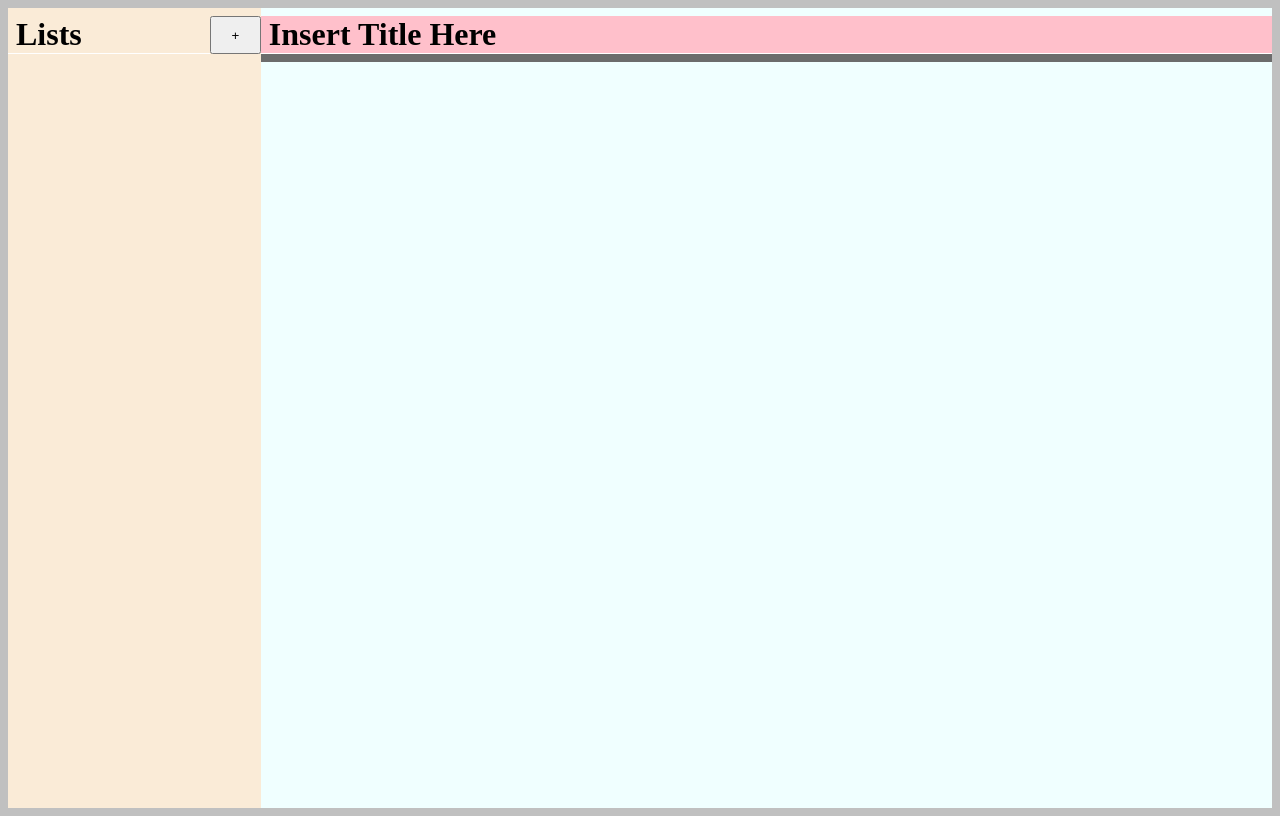
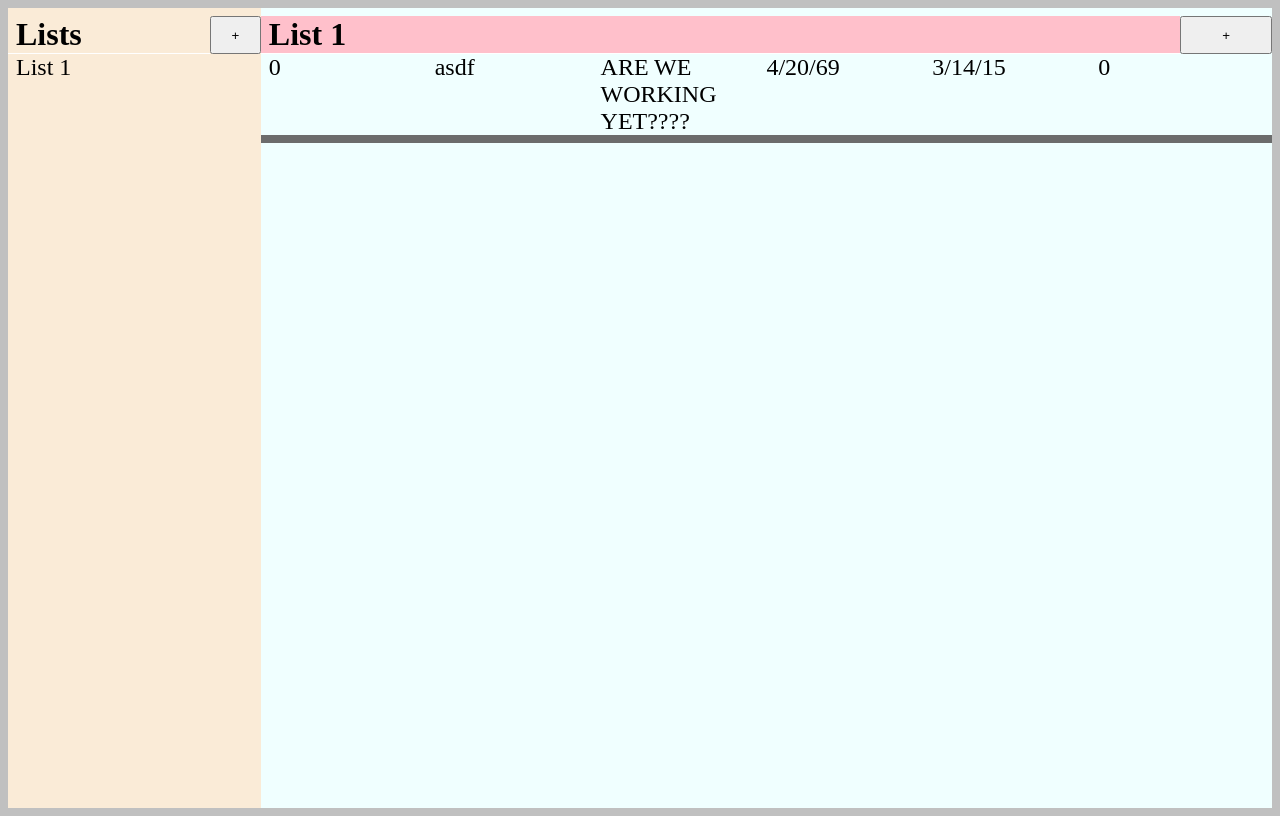
Before and after one commit to Skepticpunk/todo, a website built with webpack: page src/index.html in a window 1280 px wide. Built offline with nearby package versions, Linux system fonts and the light colour scheme.

Commit message:
expanded new list type, added styling

```diff
--- a/src/index.html
+++ b/src/index.html
@@ -4,11 +4,14 @@
       <div id="listsHeader">
         <h1>Lists</h1>
         <button>+</button>
-        <div id="toDoLists"></div>
       </div>
+      <div id="toDoLists"></div>
     </div>
     <div id="toDo">
-      <h1 id="toDoTitle">Insert Title Here</h1>
+      <div id="toDoHeader">
+        <h1 id="toDoTitle">Insert Title Here</h1>
+        <button>+</button>
+      </div>
       <div id="toDoEntries"></div>
       <div id="toDoDesc"></div>
     </div>
--- a/src/index.js
+++ b/src/index.js
@@ -1,26 +1,31 @@
 import "./page.css";
 
 class toDoEntry {
-  constructor( title, desc, date, priority ) {
+  constructor( priority, title, description, dateAdded, dueDate) {
+    this.#priority = priority;
     this.#title = title;
-    this.#description = desc;
-    this.#dueDate = date,
-    this.#priority = priority; };
+    this.#description = description;
+    this.#dateAdded = dateAdded;
+    this.#dueDate = dueDate; };
+  #priority = 0;
   #title = "Title";
   #description = "Description";
-  #dueDate = "1/1/1900";
-  #priority = 0;
+  #dateAdded = "1/1/1900";
+  #dueDate = "12/31/2099";
   #status = 0;
   getTitle() { return this.#title };
   setTitle( newTitle ) { this.#title = newTitle };
   getDesc() { return this.#description };
   setDesc( newDesc ) { this.#description = newDesc };
-  getDate() { return this.#dueDate };
-  setDate( newDate ) { this.#dueDate = newDate };
+  getAdded() { return this.#dateAdded; }
+  setAdded( newAdded ) { this.#dateAdded = newAdded }
+  getDue() { return this.#dueDate };
+  setDue( newDue ) { this.#dueDate = newDue };
   getPriority() { return this.#priority };
   setPriority( newPriority ) { this.#priority = newPriority };
   getStatus() { return this.#status };
-  setStatus( newStatus ) { this.#status = newStatus }; };
+  setStatus( newStatus ) { this.#status = newStatus };
+};
 class toDoList {
   constructor( title ) { this.#title = title };
   #list = [];
@@ -34,7 +39,8 @@ class toDoList {
     this.#list.splice( entry, 1 );
     this.#list.splice( position - 1, 0, targetEntry ); };
   getTitle() { return this.#title }
-  setTitle( newTitle ) { this.#title = newTitle; } };
+  setTitle( newTitle ) { this.#title = newTitle; }
+};
 class listDisplay {
   constructor( parentNode, headerNode, list ) {
     this.#parent = parentNode;
@@ -55,27 +61,45 @@ class listDisplay {
     this.#parent.textContent = "";
     this.#header.textContent = this.#list.getTitle();
     this.#list.getList().forEach( ( entry ) => {
-      if ( !type ) {
-        this.#parent.append( entry.getTitle() ); }
-      else if ( listType == entry ) {
-        entryCell = document.createElement("div");
-        entryCell.id = "#firstCell";
-        this.#parent.append( entryCell ); }; } ); }; };
+     if ( entry instanceof toDoEntry ) {
+        const entryCell = document.createElement("div");
+        const cellPriority = document.createElement("div");
+        const cellTitle = document.createElement("div");
+        const cellDesc = document.createElement("div");
+        const cellAdded = document.createElement("div");
+        const cellDue = document.createElement("div");
+        const cellStatus = document.createElement("div");
+        entryCell.id = "entry";
+        cellTitle.id = "cellTitle";
+        cellTitle.textContent = entry.getTitle();
+        cellPriority.textContent = entry.getPriority();
+        cellDesc.textContent = entry.getDesc();
+        cellAdded.textContent = entry.getAdded();
+        cellDue.textContent = entry.getDue();
+        cellStatus.textContent = entry.getStatus();
+        entryCell.append( cellPriority );
+        entryCell.append( cellTitle );
+        entryCell.append( cellDesc );
+        entryCell.append( cellAdded );
+        entryCell.append( cellDue );
+        entryCell.append( cellStatus );
+        this.#parent.append( entryCell ); }
+      else {
+        this.#parent.append( entry.getTitle() ); };
+    } );
+  };
+};
 
 const toDoLists = new toDoList("Lists");
 const toDoList1 = new toDoList("List 1");
 const listsDisplay = new listDisplay( document.querySelector( "#toDoLists" ), document.querySelector( "#listsHeader > h1" ), toDoLists );
 const toDoListDisplay = new listDisplay( document.querySelector( "#toDoEntries" ), document.querySelector( "#toDoTitle" ), toDoList1 );
-const entry1 = new toDoEntry("asdf", "ARE WE WORKING YET????", "4/20/69", 0);
+const entry1 = new toDoEntry(0, "asdf", "ARE WE WORKING YET????", "4/20/69", "3/14/15", 0);
 
 function addList( list ) { toDoLists.push( list ) };
 function delList( list ) { toDoLists.splice( list, 1 ) };
 
 toDoLists.addEntry( toDoList1 );
 toDoLists.getEntry(0).addEntry( entry1 );
-console.log(toDoLists.getEntry(0).getEntry(0).getTitle());
-console.log(toDoLists.getEntry(0).getEntry(0).getDesc());
-console.log(toDoLists.getEntry(0).getList());
-console.log(toDoLists.getList())
 listsDisplay.renderList();
 toDoListDisplay.renderList();
--- a/src/page.css
+++ b/src/page.css
@@ -16,15 +16,26 @@ h2 {
   display:               grid;
   grid-template-columns: 4fr minmax(1em, 1fr); }
 #listsHeader > button {
-  margin: 8px 0 0 0;}
+  margin:                8px 0 0 0;}
 #toDoLists {
-  font-size: 24;
-  padding: 0 8px; }
+  font-size:             24;
+  padding:               0 8px; }
 #toDo {
   background-color:      azure; }
+#toDoHeader {
+  display:               grid;
+  grid-template-columns: 10fr minmax(1em, 1fr); }
+#toDoHeader > button {
+  margin:                8px 0 0 0;}
 #toDoTitle {
   background-color:      pink; }
 #toDoEntries {
-  font-size: 24;
-  padding: 0 8px;
-  border-bottom: 8px outset silver;}
+  font-size:             24;
+  padding:               0 8px;
+  border-bottom:         8px outset silver; }
+#entry {
+  display:               flex; }
+#entry > div {
+  flex:                  1 }
+#cellTitle {
+  flex:                  3 }
```
